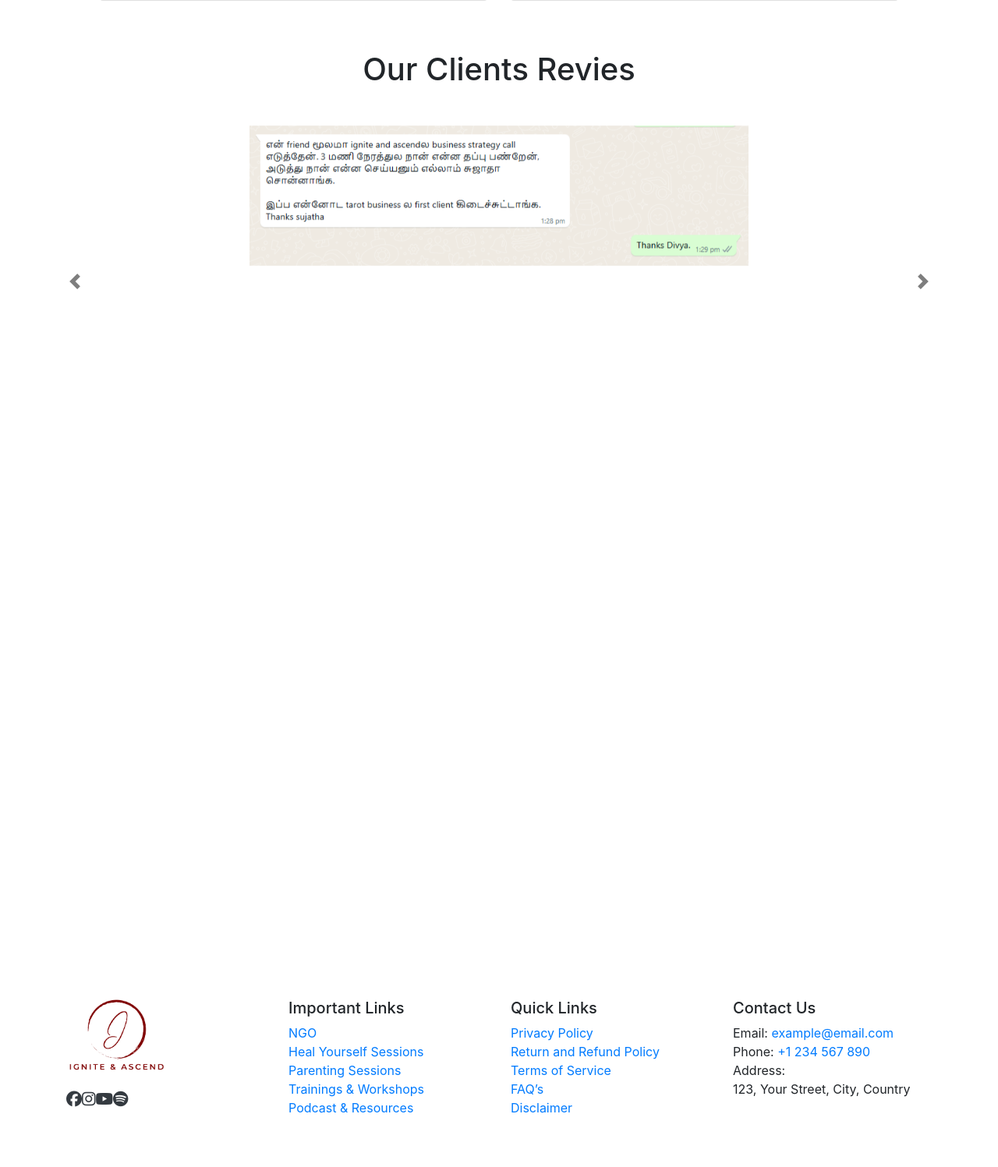
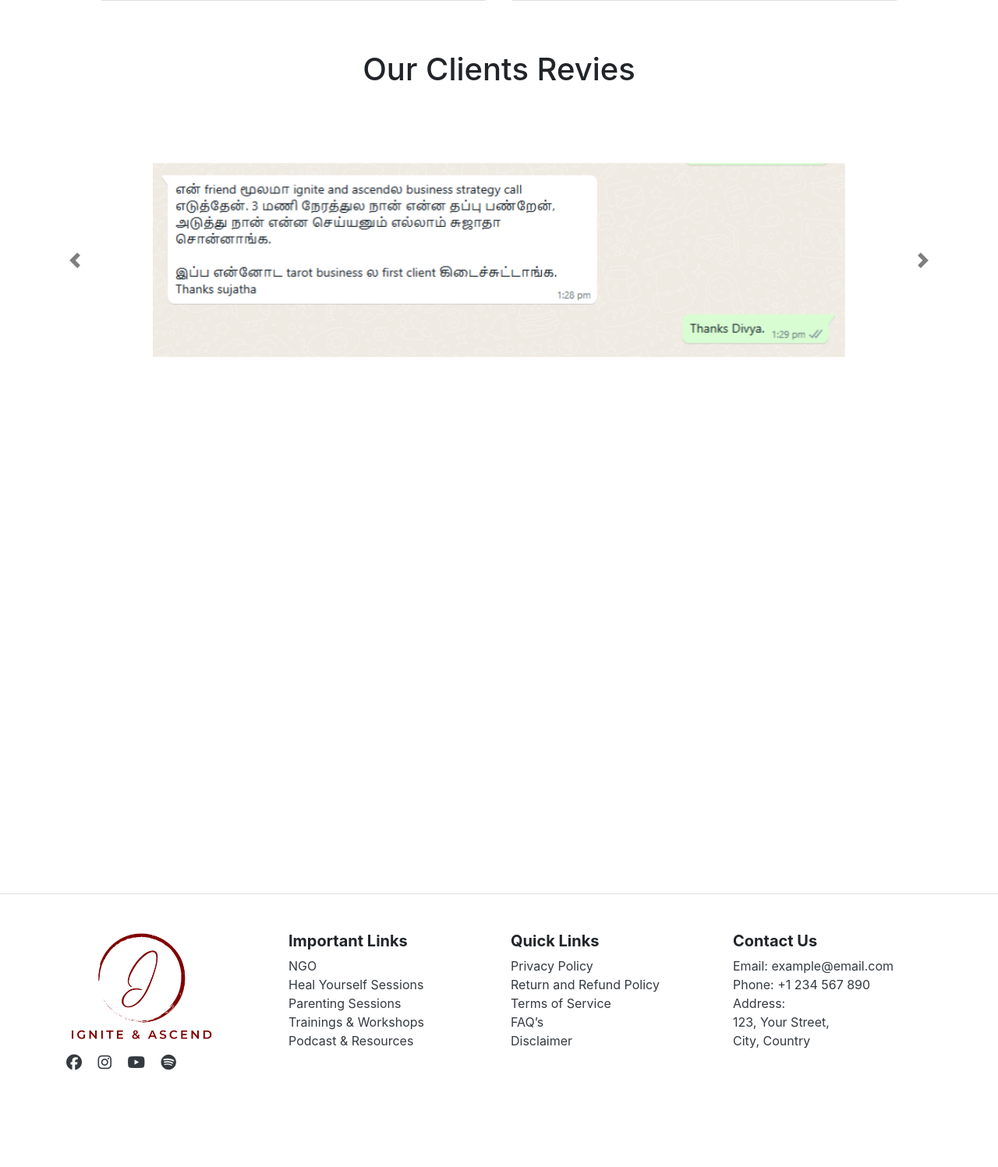
Before and after one commit to dselva-2005/professional_order_1, a Django app: page / in a window 1280 px wide. Shown: the part 2464-3961 px from the top of the page at 78% size. After the commit the page ends 3837 px from the top, so only its background shows below. Run offline with Django 5.2, Linux system fonts and the light colour scheme; some libraries are stand-ins or nearby versions.

Commit message:
first commit

```diff
--- a/app/templates/home.html
+++ b/app/templates/home.html
@@ -3,6 +3,7 @@
 <html>
 
 <head>
+  <meta name="viewport" content="width=device-width, initial-scale=1">
   <title>Upload PDF to Selected Google Drive Folder</title>
   <script src="https://apis.google.com/js/api.js"></script>
   <script src="https://accounts.google.com/gsi/client" async defer></script>
@@ -28,6 +29,22 @@
       filter: invert(1);
     }
 
+    #main{
+      margin-bottom: 80vh;
+    }
+    @media (max-width:480px) {
+      #fixed-img {
+        position: fixed;
+        height: 100vh;
+        z-index: -10;
+        top: 273px;
+      }
+
+      #main {
+        margin-bottom: 55vh;
+      }
+    }
+
     @keyframes fadeAndSlide {
       from {
         transform: translateY(70px);
@@ -43,12 +60,13 @@
       animation-timeline: scroll(root);
     }
   </style>
+  <link rel="stylesheet" href="https://cdnjs.cloudflare.com/ajax/libs/font-awesome/6.5.0/css/all.min.css">
   <link rel="stylesheet" href="https://cdn.jsdelivr.net/npm/bootstrap@4.4.1/dist/css/bootstrap.min.css"
     integrity="sha384-Vkoo8x4CGsO3+Hhxv8T/Q5PaXtkKtu6ug5TOeNV6gBiFeWPGFN9MuhOf23Q9Ifjh" crossorigin="anonymous">
 </head>
 
 <body>
-  <section class="bg-white" style="margin-bottom: 80vh;">
+  <section id="main" class="bg-white">
     <section class="hero-section text-white d-flex align-items-center justify-content-center">
       <div class="h-100 w-100">
         <img src="{% static 'images/newbanner.png' %}" alt="..." class="img-fluid h-100 w-100" style="object-fit: cover;">
@@ -149,14 +167,14 @@
     <div class="my-5">
       <h1 class="text-center mb-4">Our Clients Revies</h1>
 
-      <div id="carouselClientImages" class="carousel slide mt-5" data-ride="carousel" style="height: 50vh;">
+      <div id="carouselClientImages" class="carousel slide mt-5 p-5" data-ride="carousel">
         <ol class="carousel-indicators">
           <li data-target="#carouselClientImages" data-slide-to="0" class="active"></li>
           <li data-target="#carouselClientImages" data-slide-to="1"></li>
           <li data-target="#carouselClientImages" data-slide-to="2"></li>
         </ol>
 
-        <div class="carousel-inner w-50 mx-auto">
+        <div class="carousel-inner w-75 mx-auto">
 
           <!-- Slide 1 -->
           <div class="carousel-item active">
@@ -191,73 +209,64 @@
   </section>
   <img id="fixed-img" class="scroll-animate" style="width: 100vw; height:auto"
     src="{% static 'images/Website_Images/home_page_footer_scroll_image_topcrop.jpg' %}" alt="">
-  <footer class="bg-white" >
-    <section  class="container bg-white pb-5"  style="height: auto; width:100vw; padding-top:5rem;">
-      <div class="row bg-white">
 
-        <!-- Column 1: Logo + Social Icons -->
-        <div class="col-md-3 bg-white">
-          <!-- Logo -->
-          <div class="mb-4">
-            <img src="{% static 'images/Logo_croped.png' %}" class="w-50" alt="Logo">
-          </div>
+    <footer class="bg-white border-top">
+      <div class="container py-5">
+        <div class="row">
 
-          <!-- Social Icons -->
-          <div class="d-flex gap-3">
-            <a href="#" target="_blank" class="text-dark">
-              <i class="fab fa-facebook fa-lg"></i>
-            </a>
-            <a href="#" target="_blank" class="text-dark">
-              <i class="fab fa-instagram fa-lg"></i>
-            </a>
-            <a href="#" target="_blank" class="text-dark">
-              <i class="fab fa-youtube fa-lg"></i>
-            </a>
-            <a href="#" target="_blank" class="text-dark">
-              <i class="fab fa-spotify fa-lg"></i>
-            </a>
+          <!-- Column 1 -->
+          <div class="col-12 col-md-3 mb-4 mb-md-0">
+            <img src="{% static 'images/Logo_croped.png' %}" class="img-fluid w-75 mb-3" alt="Logo">
+            <div>
+              <a href="#" class="text-dark mr-3"><i class="fab fa-facebook fa-lg"></i></a>
+              <a href="#" class="text-dark mr-3"><i class="fab fa-instagram fa-lg"></i></a>
+              <a href="#" class="text-dark mr-3"><i class="fab fa-youtube fa-lg"></i></a>
+              <a href="#" class="text-dark"><i class="fab fa-spotify fa-lg"></i></a>
             </div>
           </div>
 
-        <!-- Column 2: Important Links -->
-        <div class="col-md-3 bg-white">
-          <h5>Important Links</h5>
+          <!-- Column 2 -->
+          <div class="col-12 col-md-3 mb-4 mb-md-0">
+            <h5 class="font-weight-bold">Important Links</h5>
             <ul class="list-unstyled">
-            <li><a href="#" class="text-decoration-none">NGO</a></li>
-            <li><a href="#" class="text-decoration-none">Heal Yourself Sessions</a></li>
-            <li><a href="#" class="text-decoration-none">Parenting Sessions</a></li>
-            <li><a href="#" class="text-decoration-none">Trainings & Workshops</a></li>
-            <li><a href="#" class="text-decoration-none">Podcast & Resources</a></li>
+              <li><a href="#" class="text-dark">NGO</a></li>
+              <li><a href="#" class="text-dark">Heal Yourself Sessions</a></li>
+              <li><a href="#" class="text-dark">Parenting Sessions</a></li>
+              <li><a href="#" class="text-dark">Trainings & Workshops</a></li>
+              <li><a href="#" class="text-dark">Podcast & Resources</a></li>
             </ul>
           </div>
 
-        <!-- Column 3: Quick Links -->
-        <div class="col-md-3 bg-white">
-          <h5>Quick Links</h5>
+          <!-- Column 3 -->
+          <div class="col-12 col-md-3 mb-4 mb-md-0">
+            <h5 class="font-weight-bold">Quick Links</h5>
             <ul class="list-unstyled">
-            <li><a href="#" class="text-decoration-none">Privacy Policy</a></li>
-            <li><a href="#" class="text-decoration-none">Return and Refund Policy</a></li>
-            <li><a href="#" class="text-decoration-none">Terms of Service</a></li>
-            <li><a href="#" class="text-decoration-none">FAQ’s</a></li>
-            <li><a href="#" class="text-decoration-none">Disclaimer</a></li>
+              <li><a href="#" class="text-dark">Privacy Policy</a></li>
+              <li><a href="#" class="text-dark">Return and Refund Policy</a></li>
+              <li><a href="#" class="text-dark">Terms of Service</a></li>
+              <li><a href="#" class="text-dark">FAQ’s</a></li>
+              <li><a href="#" class="text-dark">Disclaimer</a></li>
             </ul>
           </div>
 
-        <!-- Column 4: Contact Us -->
-        <div class="col-md-3 bg-white">
-          <h5>Contact Us</h5>
-          <ul class="list-unstyled">
-            <li>Email: <a href="mailto:example@email.com">example@email.com</a></li>
-            <li>Phone: <a href="tel:+1234567890">+1 234 567 890</a></li>
-            <li>Address: <br> 123, Your Street, City, Country</li>
+          <!-- Column 4 -->
+          <div class="col-12 col-md-3">
+            <h5 class="font-weight-bold">Contact Us</h5>
+            <ul class="list-unstyled text-dark">
+              <li>Email: <a href="mailto:example@email.com" class="text-dark">example@email.com</a></li>
+              <li>Phone: <a href="tel:+1234567890" class="text-dark">+1 234 567 890</a></li>
+              <li>Address:<br>123, Your Street,<br>City, Country</li>
             </ul>
           </div>
 
         </div>
-    </section>
+      </div>
     </footer>
+
+
+
   <!-- <button id="uploadBtn">Upload PDF to Selected Folder</button> -->
-  <script>
+  <!-- <script>
     const CLIENT_ID = '251224407414-g0hk1l0ibdk5ml5ed34a96h1a2scjkec.apps.googleusercontent.com'; // OAuth 2.0 Web Client ID
     const APP_ID = 'able-current-442512-k7'; // numeric GCP Project Number
     const FILE_URL = 'http://127.0.0.1:8000/media/48_Laws_of_Power_The_-_Robert_Greene_Joost_Elffers.pdf';
@@ -375,10 +384,9 @@
         tokenClient.requestAccessToken();
       });
     };
-  </script>
+  </script> -->
 
 <!-- Font Awesome (for social icons) -->
-<link rel="stylesheet" href="https://cdnjs.cloudflare.com/ajax/libs/font-awesome/6.5.0/css/all.min.css">
   <script src="https://code.jquery.com/jquery-3.4.1.slim.min.js"
     integrity="sha384-J6qa4849blE2+poT4WnyKhv5vZF5SrPo0iEjwBvKU7imGFAV0wwj1yYfoRSJoZ+n"
     crossorigin="anonymous"></script>
```
Also changed, not shown: Core/settings.py (+4 -4 lines). Lines whose indentation alone changed are shown as unchanged.
